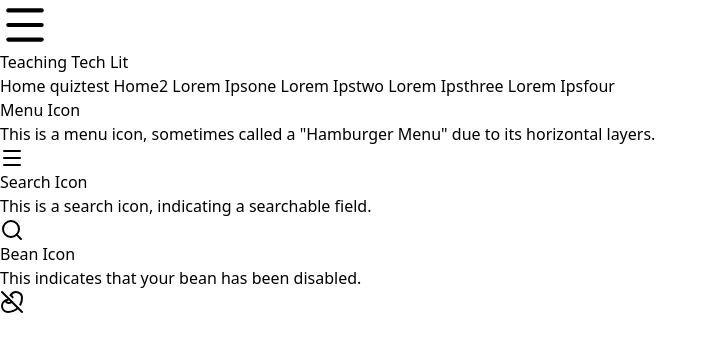
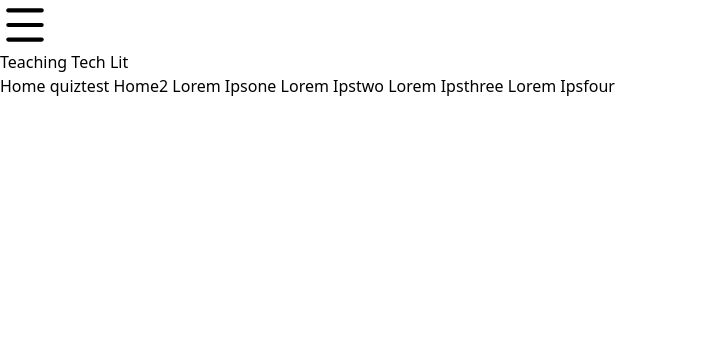
Before and after one commit to j-cleme/capstone_teaching-tech-lit, a SvelteKit app: page / in a window 1280 px wide. Shown: the top 352 px of the page, without its empty margins (0-718 px from the left). Built offline with nearby package versions, Linux system fonts and the light colour scheme.

Commit message:
removed old template

```diff
--- a/src/routes/+page.svelte
+++ b/src/routes/+page.svelte
@@ -1,29 +1,5 @@
 <script>
-	import TeachingContainer from './TeachingContainer.svelte';
-	import { Menu, Search, BeanOff } from 'lucide-svelte';
-
-	let sections = [
-		{
-			title: 'Menu Icon',
-			icon: Menu,
-			textContent:
-				'This is a menu icon, sometimes called a "Hamburger Menu" due to its horizontal layers.'
-		},
-		{
-			title: 'Search Icon',
-			icon: Search,
-			textContent: 'This is a search icon, indicating a searchable field.'
-		},
-		{
-			title: 'Bean Icon',
-			icon: BeanOff,
-			textContent: 'This indicates that your bean has been disabled.'
-		}
-	];
 </script>
 
 <main class="flex flex-col justify-center m-5 mx-auto justify-self-center md:w-1/2 border p-4">
-	{#each sections as item}
-		<TeachingContainer {...item} />
-	{/each}
 </main>
```
